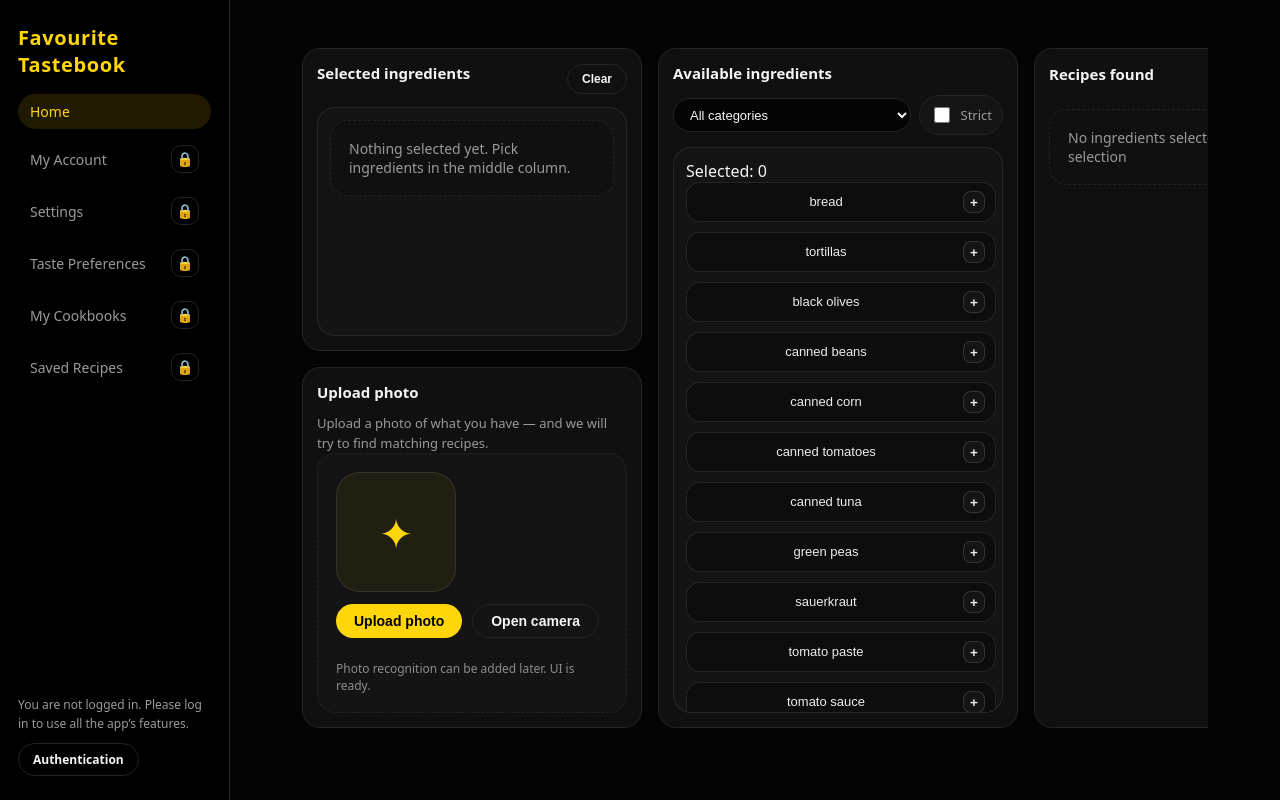
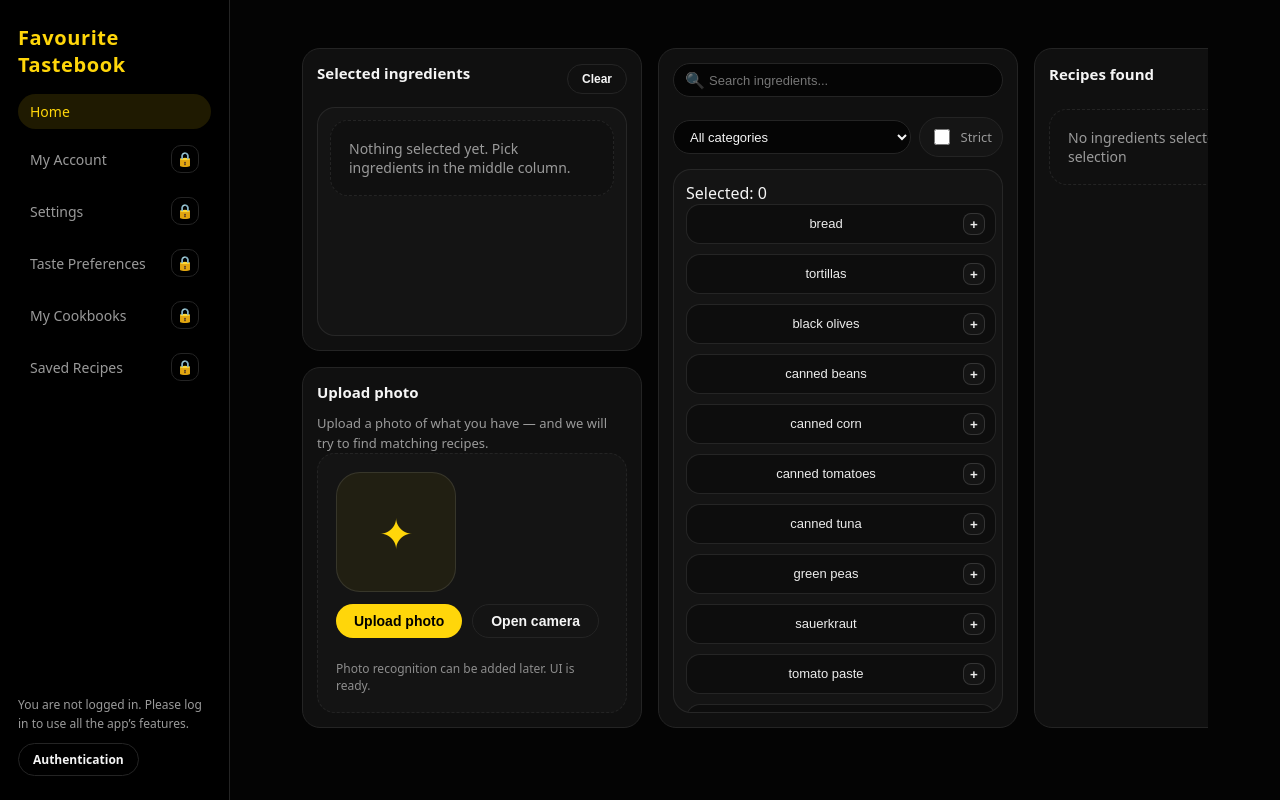
Before and after one commit to SueRix/Favourite-Tastebook, a Django app: page /home/ in a window 1280 px wide. Run offline with Django 5.2, Linux system fonts and the light colour scheme; data comes from the database, SQL or seed files in the repository; parts of the project's set-up code (start-up, migrations or seed data) failed here and were passed over; some libraries are stand-ins or nearby versions.

Commit message:
created ui, script for search by word feature

```diff
--- a/favourite_tastebook/recipe_manager/static/css/home.css
+++ b/favourite_tastebook/recipe_manager/static/css/home.css
@@ -1336,3 +1336,43 @@ main {
         padding: 0;
     }
 }
+/* Wrapper to position the icon inside the input */
+.search-wrapper {
+    position: relative;
+    flex: 1; /* Occupy remaining space next to categories */
+    min-width: 0;
+}
+
+.search-input {
+    width: 100%;
+    height: 36px;
+    background: rgba(255, 255, 255, 0.05);
+    border: 1px solid rgba(255, 255, 255, 0.1);
+    border-radius: 10px;
+    padding: 0 12px 0 36px; /* Left padding for icon */
+    color: var(--text-main);
+    font-size: 13px;
+    outline: none;
+    transition: all 0.2s ease;
+}
+
+.search-input:focus {
+    background: rgba(255, 255, 255, 0.08);
+    border-color: rgba(255, 214, 10, 0.4); /* Your accent color */
+    box-shadow: 0 0 0 3px rgba(255, 214, 10, 0.05);
+}
+
+.search-input::placeholder {
+    color: rgba(255, 255, 255, 0.4);
+}
+
+.search-icon {
+    position: absolute;
+    left: 10px;
+    top: 50%;
+    transform: translateY(-50%);
+    width: 15px;
+    height: 15px;
+    color: rgba(255, 255, 255, 0.4);
+    pointer-events: none;
+}
--- a/favourite_tastebook/recipe_manager/static/js/home.js
+++ b/favourite_tastebook/recipe_manager/static/js/home.js
@@ -121,6 +121,17 @@
     });
   }
 
+  function bootSearchSync() {
+    const searchInput = document.getElementById("ingredient-search-input");
+    const hiddenSearch = document.getElementById("hidden-search");
+
+    if (!searchInput || !hiddenSearch) return;
+
+    searchInput.addEventListener("input", (e) => {
+      hiddenSearch.value = e.target.value;
+    });
+  }
+
   /* =========================
      HTMX loading (optional)
   ========================= */
@@ -145,5 +156,6 @@
     bootCategoryFilter();
     bootStrictFilter();
     bootHtmxLoading();
+    bootSearchSync();
   });
 })();
--- a/favourite_tastebook/recipe_manager/templates/main/recipe_manager.html
+++ b/favourite_tastebook/recipe_manager/templates/main/recipe_manager.html
@@ -9,7 +9,7 @@
 
 {% block content %}
     <form id="filters-form" method="get" action="{% url 'home' %}">
-        <input type="hidden" name="q" value="{{ request.GET.q|default:'' }}">
+        <input type="hidden" name="q" value="{{ request.GET.q|default:'' }}" id="hidden-search">
         <input type="hidden" name="category" value="{{ request.GET.category|default:'' }}" id="category-hidden">
         <input type="hidden" name="strict" value="{{ request.GET.strict|default:'' }}" id="strict-hidden">
 
@@ -28,7 +28,8 @@
                     <div class="card-title">Selected ingredients</div>
                     <button class="btn btn-secondary btn-small" type="button" id="clear-selected">Clear</button>
                 </div>
-                <div id="selected-ingredients" class="box box-scroll" hx-get="{% url 'partials_selected' %}" hx-trigger="load, ft:filtersChanged from:body" hx-include="#filters-form" hx-swap="innerHTML">
+                <div id="selected-ingredients" class="box box-scroll" hx-get="{% url 'partials_selected' %}"
+                     hx-trigger="load, ft:filtersChanged from:body" hx-include="#filters-form" hx-swap="innerHTML">
                     {% include "partials/selected_ingredients.html" %}
                 </div>
             </div>
@@ -51,12 +52,26 @@
         <div class="home-col home-mid">
             <div class="card home-card">
                 <div class="home-card-head">
-                    <div class="card-title">Available ingredients</div>
+                    <div class="search-wrapper" style="position: relative; flex: 1; margin-bottom: 8px;">
+                        <input type="text"
+                               id="ingredient-search-input"
+                               class="mini-select"
+                               style="width: 100%; padding-left: 35px;"
+                               placeholder="Search ingredients..."
+                               hx-get="{% url 'ingredient_search_results' %}"
+                               hx-trigger="keyup changed delay:300ms"
+                               hx-target="#ingredients-list"
+                               hx-include="#filters-form"
+                               value="{{ request.GET.q|default:'' }}">
+                        <span style="position: absolute; left: 12px; top: 50%; transform: translateY(-50%); opacity: 0.5;">🔍</span>
+                    </div>
+
                     <div class="filters-row">
                         <select class="mini-select" id="category-select">
                             <option value="">All categories</option>
                             {% for c in categories %}
-                                <option value="{{ c }}" {% if request.GET.category == c %}selected{% endif %}>{{ c }}</option>
+                                <option value="{{ c }}"
+                                        {% if request.GET.category == c %}selected{% endif %}>{{ c }}</option>
                             {% endfor %}
                         </select>
                         <label class="mini-check">
@@ -65,7 +80,8 @@
                         </label>
                     </div>
                 </div>
-                <div id="ingredients-list" class="box box-scroll" hx-get="{% url 'partials_ingredients' %}" hx-trigger="load, ft:filtersChanged from:body" hx-include="#filters-form" hx-swap="innerHTML">
+                <div id="ingredients-list" class="box box-scroll" hx-get="{% url 'partials_ingredients' %}"
+                     hx-trigger="load, ft:filtersChanged from:body" hx-include="#filters-form" hx-swap="innerHTML">
                     {% include "partials/ingredients_list.html" %}
                 </div>
             </div>
@@ -91,7 +107,8 @@
                     <div class="home-muted small" id="recipes-meta"></div>
                 </div>
 
-                <div id="recipes-panel" class="recipes-panel" hx-get="{% url 'partials_recipes' %}" hx-trigger="load, ft:filtersChanged from:body" hx-include="#filters-form" hx-swap="innerHTML">
+                <div id="recipes-panel" class="recipes-panel" hx-get="{% url 'partials_recipes' %}"
+                     hx-trigger="load, ft:filtersChanged from:body" hx-include="#filters-form" hx-swap="innerHTML">
                     {% include "partials/recipes_found.html" %}
                 </div>
             </div>
```
